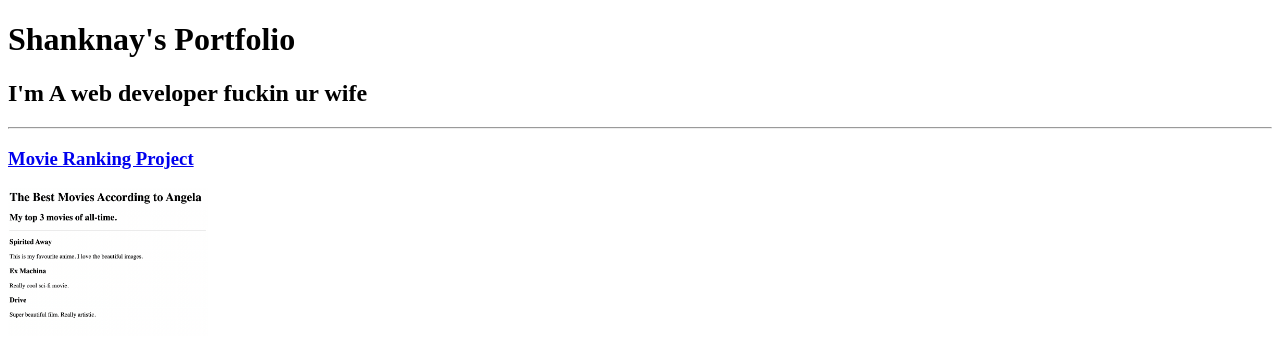
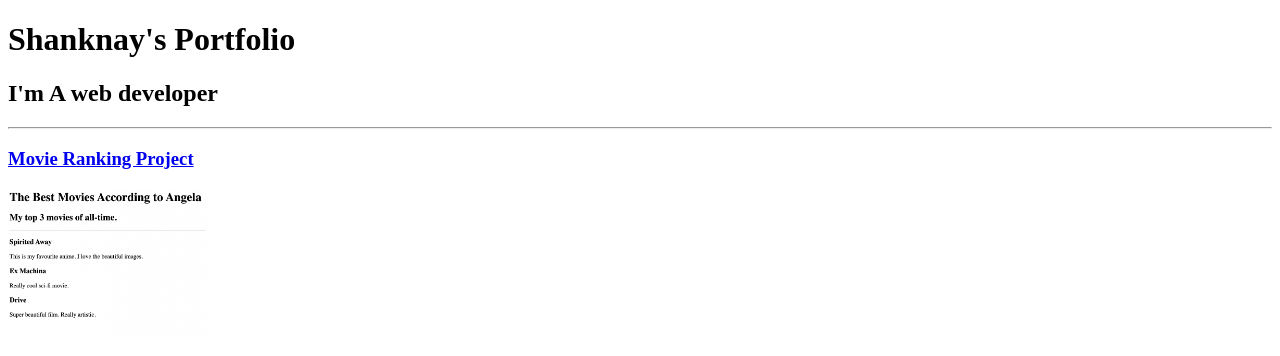
Before and after one commit to shankNay/html-portfolio, a plain HTML site: page index.html in a window 1280 px wide. Shown: the top 356 px of the page. Drawn offline with Linux system fonts and the light colour scheme.

Commit message:
Update index.html

```diff
--- a/index.html
+++ b/index.html
@@ -8,7 +8,7 @@
 </head>
 <body>
     <h1>Shanknay's Portfolio</h1>
-    <h2>I'm A web developer fuckin ur wife</h2>
+    <h2>I'm A web developer</h2>
     <hr>
     <a href="./public/movie-ranking.html"><h3>Movie Ranking Project</h3></a>
     <img width="200" src="./assets/images/movie-ranking.png" alt="movie-ranking">
```
